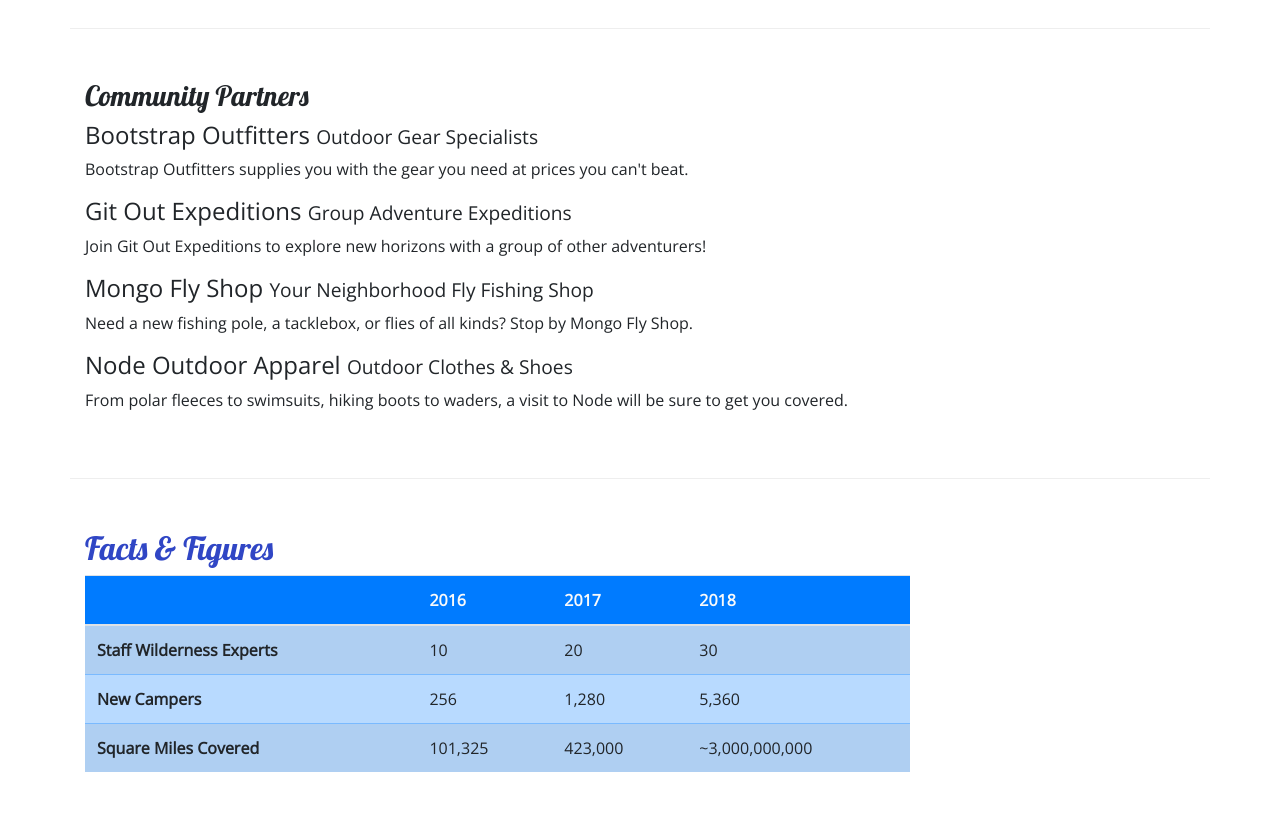
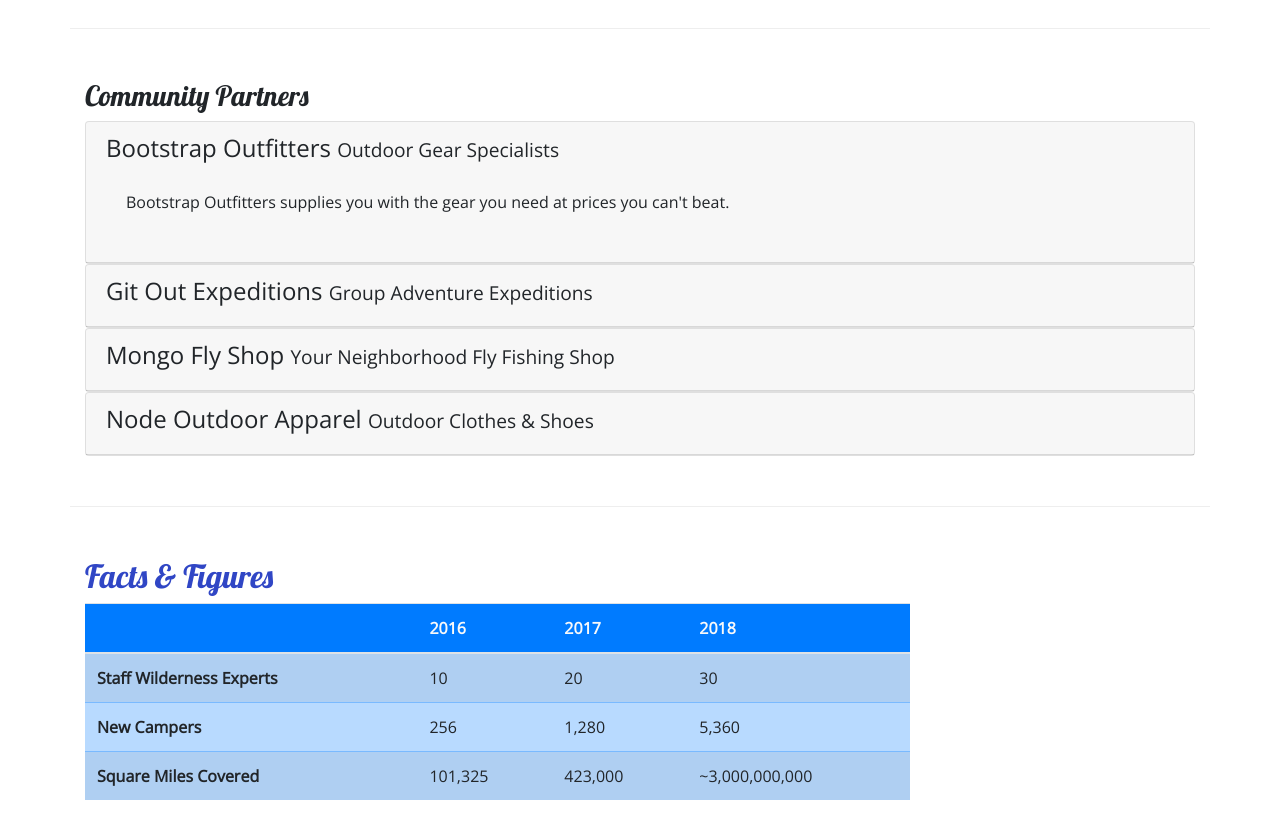
Before and after one commit to BigToughFrogMan/campingwebsite, a website: page aboutus.html in a window 1280 px wide. Shown: the part 800-1619 px from the top of the page. Drawn offline with nearby package versions, Linux system fonts and the light colour scheme.

Commit message:
accordion navigation of partners on about page

```diff
--- a/aboutus.html
+++ b/aboutus.html
@@ -102,14 +102,57 @@
         <div class= "row row-content">
             <div class= "col">
                 <h3>Community Partners</h3>
-                <h4>Bootstrap Outfitters <small>Outdoor Gear Specialists</small></h4>
-                <p class= "d-none d-sm-block">Bootstrap Outfitters supplies you with the gear you need at prices you can't beat.</p>
-                <h4>Git Out Expeditions <small>Group Adventure Expeditions</small></h4>
-                <p class= "d-none d-sm-block">Join Git Out Expeditions to explore new horizons with a group of other adventurers!</p>
-                <h4>Mongo Fly Shop <small>Your Neighborhood Fly Fishing Shop</small></h4>
-                <p class= "d-none d-sm-block">Need a new fishing pole, a tacklebox, or flies of all kinds? Stop by Mongo Fly Shop.</p>
-                <h4>Node Outdoor Apparel <small>Outdoor Clothes & Shoes</small></h4>
-                <p class= "d-none d-sm-block">From polar fleeces to swimsuits, hiking boots to waders, a visit to Node will be sure to get you covered.</p>
+
+                <div id="accordion">
+                    <div class="card">
+                        <div role="tab" class="card-header">
+                            <h4>
+                               <a class="collapsed" data-toggle="collapse" data-target="#bootstrap">Bootstrap Outfitters <small>Outdoor Gear Specialists</small></a>
+                            </h4>
+                            <div class="collapse show" id="bootstrap" data-parent="#accordion">
+                                <div class="card-body">
+                                    <p class= "d-none d-sm-block">Bootstrap Outfitters supplies you with the gear you need at prices you can't beat.</p>
+                                </div>
+                            </div>
+                        </div>
+                    </div>
+                    <div class="card">
+                        <div role="tab" class="card-header">
+                            <h4>
+                                <a class="collapsed" data-toggle="collapse" data-target="#git">Git Out Expeditions <small>Group Adventure Expeditions</small></a>
+                            </h4>
+                            <div class="collapse" id="git" data-parent="#accordion">
+                                <div class="card-body">
+                                    <p class= "d-none d-sm-block">Join Git Out Expeditions to explore new horizons with a group of other adventurers!</p>
+                                </div>
+                            </div>
+                        </div>
+                    </div>
+                    <div class="card">
+                        <div role="tab" class="card-header">
+                            <h4>
+                                <a class="collapsed" data-toggle="collapse" data-target="#mongo">Mongo Fly Shop <small>Your Neighborhood Fly Fishing Shop</small></a>
+                            </h4>
+                            <div class="collapse" id="mongo" data-parent="#accordion">
+                                <div class="card-body">
+                                    <p class= "d-none d-sm-block">Need a new fishing pole, a tacklebox, or flies of all kinds? Stop by Mongo Fly Shop.</p>
+                                </div>
+                            </div>
+                        </div>
+                    </div>
+                    <div class="card">
+                        <div role="tab" class="card-header">
+                            <h4>
+                                <a class="collapsed" data-toggle="collapse" data-target="#node">Node Outdoor Apparel <small>Outdoor Clothes & Shoes</small></a>
+                            </h4>
+                            <div class="collapse" id="node" data-parent="#accordion">
+                                <div class="card-body">
+                                    <p class= "d-none d-sm-block">From polar fleeces to swimsuits, hiking boots to waders, a visit to Node will be sure to get you covered.</p>
+                                </div>
+                            </div>
+                        </div>
+                    </div>
+                </div>
             </div>
         </div>
 
--- a/css/styles.css
+++ b/css/styles.css
@@ -35,3 +35,8 @@ header h2 {
 .navbar {
     background-color: #901CAD;
 }
+
+a, a:hover {
+    color: inherit;
+    text-decoration: none;
+  }
```
